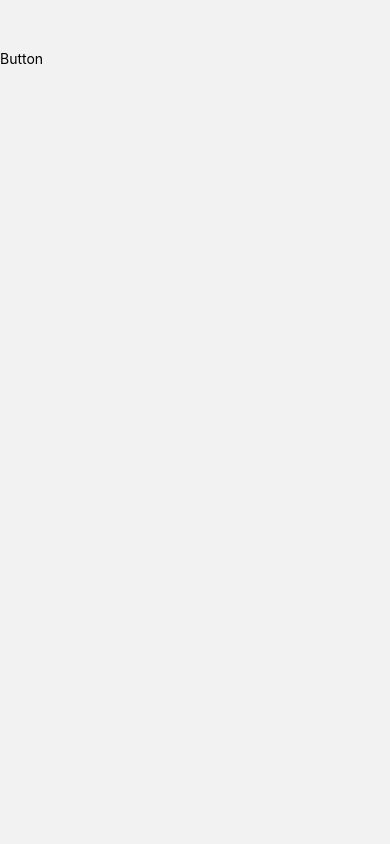
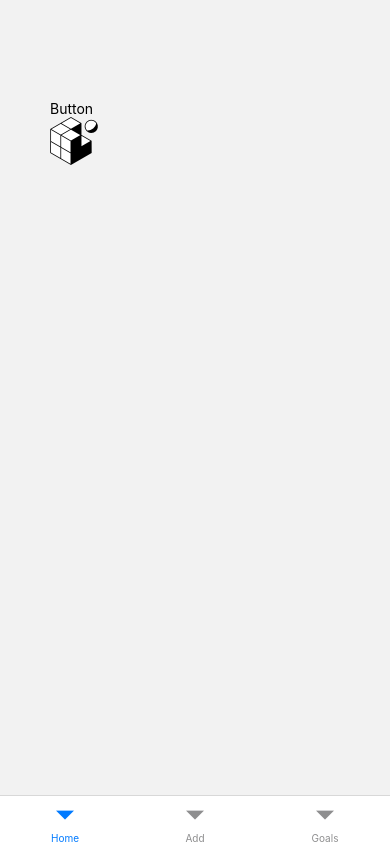
Before and after one commit to cmackin9500/goal-tracker, a React Native app: screen / in a window 390 px wide. Built offline with nearby package versions, Linux system fonts and the light colour scheme.

Commit message:
using tab navigator

```diff
--- a/homeStack.js
+++ b/homeStack.js
@@ -1,26 +1,30 @@
 import React, { useEffect } from "react";
 import { NavigationContainer, useNavigation } from "@react-navigation/native";
 import { createNativeStackNavigator } from "@react-navigation/native-stack";
+import { createBottomTabNavigator } from "@react-navigation/bottom-tabs";
 
 import Home from "./screens/home";
 import Goal from "./screens/goals";
 import GoalDetails from "./screens/goalDetails";
+import GoalForm from "./screens/goalForm";
 
-export default function HomeStack() {
+const Tab = createBottomTabNavigator();
+
+export default function HomeStack({ para }) {
   const navigation = useNavigation();
   const Stack = createNativeStackNavigator();
 
   return (
     <NavigationContainer independent={true}>
-      <Stack.Navigator initialRouteName="Home">
-        <Stack.Screen
+      <Tab.Navigator initialRouteName="Home">
+        <Tab.Screen
           name="Home"
           component={Home}
           options={{ headerShown: false }}
         />
-        <Stack.Screen name="Goals" component={Goal} />
-        <Stack.Screen name="Goal Details" component={GoalDetails} />
-      </Stack.Navigator>
+        <Tab.Screen name="Add" component={GoalForm} />
+        <Tab.Screen name="Goals" component={Goal} />
+      </Tab.Navigator>
     </NavigationContainer>
   );
 }
--- a/package.json
+++ b/package.json
@@ -9,6 +9,7 @@
     "web": "expo start --web"
   },
   "dependencies": {
+    "@react-navigation/bottom-tabs": "^6.5.19",
     "@react-navigation/native-stack": "^6.9.25",
     "expo": "~50.0.13",
     "expo-status-bar": "~1.11.1",
--- a/screens/goalDetails.js
+++ b/screens/goalDetails.js
@@ -2,7 +2,7 @@ import React from "react";
 import { StyleSheet, View, Text, Image } from "react-native";
 
 export default function GoalDetails({ route, navigation }) {
-  const { title, description, startDate, endDate } = route.params;
+  //const { title, description, startDate, endDate } = route.params;
 
   return (
     <View>
--- a/screens/home.js
+++ b/screens/home.js
@@ -1,8 +1,19 @@
 import React, { useState } from "react";
-import { Text, TouchableOpacity } from "react-native";
+import {
+  Text,
+  Image,
+  TouchableOpacity,
+  TouchableWithoutFeedback,
+  View,
+  StyleSheet,
+  Dimensions,
+} from "react-native";
+
+const windowWidth = Dimensions.get("window").width;
 
 export default function Home({ navigation }) {
   return (
+    <View style={styles.container}>
       <TouchableOpacity
         style={{ paddingTop: 50 }}
         onPress={() => {
@@ -11,5 +22,30 @@ export default function Home({ navigation }) {
       >
         <Text>Button</Text>
       </TouchableOpacity>
+
+      <TouchableWithoutFeedback
+        style={styles.image}
+        onPress={() => {
+          navigation.navigate("Goals");
+        }}
+      >
+        <Image source={require("../assets/favicon.png")} />
+      </TouchableWithoutFeedback>
+    </View>
   );
 }
+
+const styles = StyleSheet.create({
+  container: {
+    flex: 1,
+    margin: 10,
+    marginRight: 10,
+    padding: 40,
+  },
+  image: {
+    height: undefined,
+    width: "100%",
+    maxWidth: windowWidth,
+    resizeMode: "contains",
+  },
+});
```
Also changed, not shown: 1 other file (tests, documents, lock files or other folders). Lines whose indentation alone changed are shown as unchanged.
